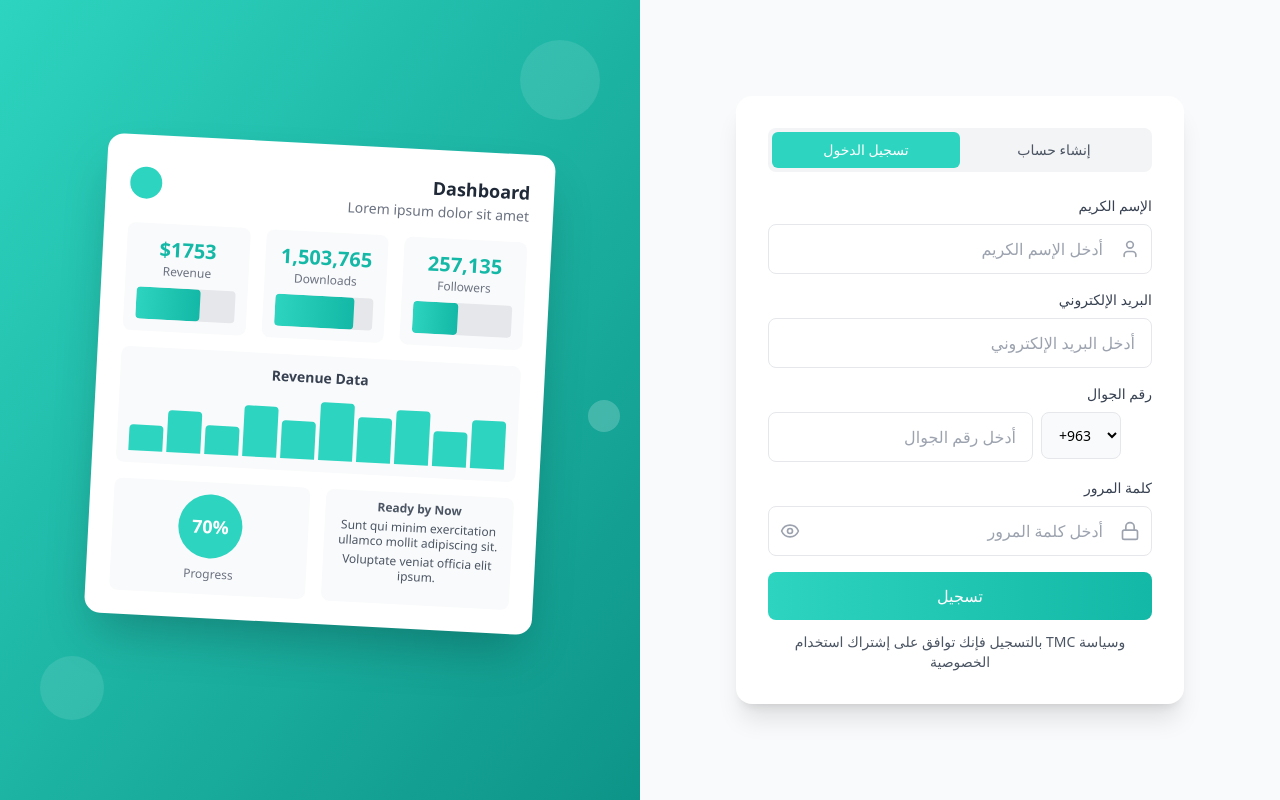
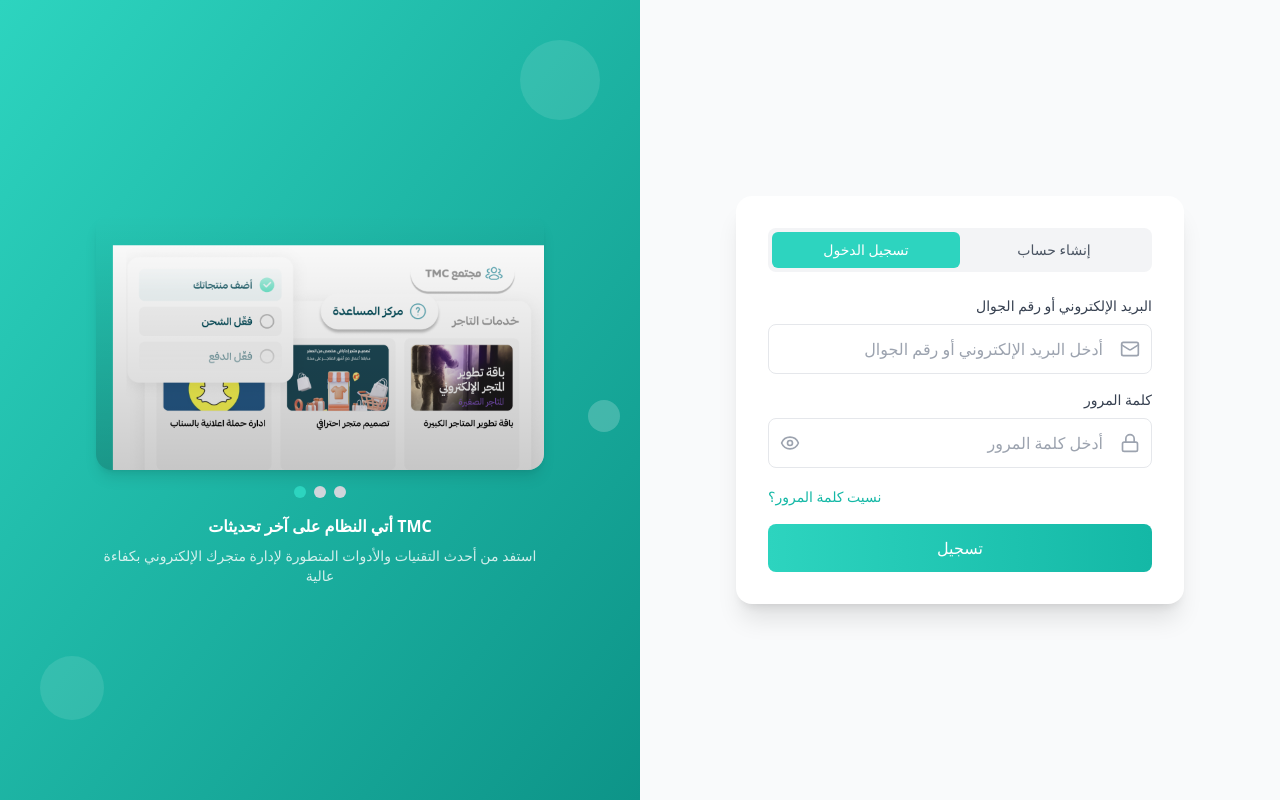
Before and after one commit to AhmadAlhjje/Souq, a Next.js app: page /LoginPage in a window 1280 px wide. Both pictures are taken after a click on the button "تسجيل الدخول". Built offline with nearby package versions, Linux system fonts and the light colour scheme.

Commit message:
login and register

```diff
--- a/src/app/LoginPage/page.jsx
+++ b/src/app/LoginPage/page.jsx
@@ -1,52 +1,77 @@
-"use client"
-import React, { useState } from 'react';
-import LoginTemplate from '../../components/templates/LoginTemplate';
-import Header from '../../components/organisms/Header';
-import AuthTabs from '../../components/molecules/AuthTabs';
-import LoginForm from '../../components/organisms/LoginForm';
+"use client";
+import React, { useState } from "react";
+import LoginTemplate from "../../components/templates/LoginTemplate";
+import Header from "../../components/organisms/Header";
+import AuthTabs from "../../components/molecules/AuthTabs";
+import LoginForm from "../../components/organisms/LoginForm";
+import SignInForm from "../../components/organisms/SignInForm";
 
 const LoginPage = () => {
-  const [activeTab, setActiveTab] = useState('register');
-  const [formData, setFormData] = useState({
-    fullName: '',
-    email: '',
-    phoneNumber: '',
-    countryCode: '+963',
-    password: ''
+  const [activeTab, setActiveTab] = useState("register");
+
+  // بيانات إنشاء الحساب
+  const [signUpData, setSignUpData] = useState({
+    fullName: "",
+    email: "",
+    phoneNumber: "",
+    countryCode: "+963",
+    password: "",
   });
 
-  const handleInputChange = (field, value) => {
-    setFormData(prev => ({
+  // بيانات تسجيل الدخول
+  const [signInData, setSignInData] = useState({
+    identifier: "",
+    password: "",
+  });
+
+  const handleSignUpChange = (field, value) => {
+    setSignUpData((prev) => ({
       ...prev,
-      [field]: value
+      [field]: value,
     }));
   };
 
-  const handleSubmit = () => {
-    console.log('Form submitted:', formData);
-    // هنا يمكن إضافة منطق تسجيل الدخول
+  const handleSignInChange = (field, value) => {
+    setSignInData((prev) => ({
+      ...prev,
+      [field]: value,
+    }));
+  };
+
+  const handleSignUpSubmit = () => {
+    console.log("Sign Up submitted:", signUpData);
+    // منطق إنشاء الحساب
+  };
+
+  const handleSignInSubmit = () => {
+    console.log("Sign In submitted:", signInData);
+    // منطق تسجيل الدخول
   };
 
   return (
-    <LoginTemplate>
+    <LoginTemplate showSlider={activeTab === "login"}>
       {/* <Header /> */}
       <AuthTabs activeTab={activeTab} setActiveTab={setActiveTab} />
-      <LoginForm
-        formData={formData}
-        handleInputChange={handleInputChange}
-        onSubmit={handleSubmit}
-      />
 
-      {/* <div className="mt-4 sm:mt-6 pt-3 sm:pt-4 border-t border-gray-200">
-        <div className="text-center">
-          <h3 className="text-sm sm:text-base font-semibold text-gray-800 mb-1 sm:mb-2">
-            كل ما تحتاجه لتنمو بمتجرك
-          </h3>
-          <p className="text-xs text-gray-600 leading-relaxed">
-            إنك فخور بأن نستفيد من مئات الأدعادات اللوجستية والأدوات التسويقية المتكاملة في TMC
-          </p>
-        </div>
-      </div> */}
+      {activeTab === "register" ? (
+        // نموذج إنشاء الحساب
+        <>
+          <LoginForm
+            formData={signUpData}
+            handleInputChange={handleSignUpChange}
+            onSubmit={handleSignUpSubmit}
+          />
+        </>
+      ) : (
+        // نموذج تسجيل الدخول
+        <>
+          <SignInForm
+            formData={signInData}
+            handleInputChange={handleSignInChange}
+            onSubmit={handleSignInSubmit}
+          />
+        </>
+      )}
     </LoginTemplate>
   );
 };
--- a/src/components/molecules/AuthActionButtons.tsx
+++ b/src/components/molecules/AuthActionButtons.tsx
@@ -16,9 +16,9 @@ const AuthActionButtons: React.FC<AuthActionButtonsProps> = ({ onLogin, onCreate
         onClick={onLogin}
         className="w-full py-2 px-3 sm:py-3 sm:px-4 rounded-lg font-medium transition-colors text-sm sm:text-base bg-gradient-to-r from-teal-400 to-teal-500 text-white hover:from-teal-500 hover:to-teal-600"
       />
-      <div className="text-center text-xs sm:text-sm text-gray-600 px-2">
+      {/* <div className="text-center text-xs sm:text-sm text-gray-600 px-2">
         بالتسجيل فإنك توافق على إشتراك استخدام TMC وسياسة الخصوصية
-      </div>
+      </div> */}
     </div>
   );
 };
--- /dev/null
+++ b/src/components/molecules/ImageSlider.tsx
@@ -0,0 +1,67 @@
+import React, { useState, useEffect } from 'react';
+
+interface SlideData {
+  id: number;
+  image: string;
+  title: string;
+  description: string;
+}
+
+interface ImageSliderProps {
+  slides: SlideData[];
+}
+
+const ImageSlider: React.FC<ImageSliderProps> = ({ slides }) => {
+  const [currentSlide, setCurrentSlide] = useState(0);
+
+  // Auto slide every 5 seconds
+  useEffect(() => {
+    const timer = setInterval(() => {
+      setCurrentSlide((prev) => (prev + 1) % slides.length);
+    }, 5000);
+
+    return () => clearInterval(timer);
+  }, [slides.length]);
+
+  return (
+    <div className="relative w-full max-w-md mx-auto">
+      {/* الصورة */}
+      <div className="relative overflow-hidden rounded-xl sm:rounded-2xl shadow-lg mb-4">
+        <img
+          src={slides[currentSlide]?.image || '/api/placeholder/400/250'}
+          alt={slides[currentSlide]?.title || 'Slide'}
+          className="w-full h-48 sm:h-64 object-cover transition-all duration-500"
+        />
+        {/* Overlay gradient */}
+        <div className="absolute inset-0 bg-gradient-to-t from-black/20 to-transparent"></div>
+      </div>
+
+      {/* النقاط المؤشرة */}
+      <div className="flex justify-center space-x-2 mb-4">
+        {slides.map((_, index) => (
+          <button
+            key={index}
+            onClick={() => setCurrentSlide(index)}
+            className={`w-2 h-2 sm:w-3 sm:h-3 rounded-full transition-colors ${
+              index === currentSlide
+                ? 'bg-teal-400'
+                : 'bg-gray-300'
+            }`}
+          />
+        ))}
+      </div>
+
+      {/* النص */}
+      <div className="text-center">
+        <h3 className="text-sm sm:text-base font-semibold text-white mb-2">
+          {slides[currentSlide]?.title || 'عنوان افتراضي'}
+        </h3>
+        <p className="text-xs sm:text-sm text-white/80 leading-relaxed">
+          {slides[currentSlide]?.description || 'وصف افتراضي'}
+        </p>
+      </div>
+    </div>
+  );
+};
+
+export default ImageSlider;
--- /dev/null
+++ b/src/components/organisms/SignInForm.tsx
@@ -0,0 +1,52 @@
+import React from 'react';
+import { Mail } from 'lucide-react';
+import InputField from '../../components/molecules/InputField';
+import PasswordField from '../../components/molecules/PasswordField';
+import AuthActionButtons from '../../components/molecules/AuthActionButtons';
+
+// تعريف الأنواع
+interface SignInFormData {
+  identifier: string;
+  password: string;
+}
+
+interface SignInFormProps {
+  formData: SignInFormData;
+  handleInputChange: (field: keyof SignInFormData, value: string) => void;
+  onSubmit: () => void;
+}
+
+const SignInForm: React.FC<SignInFormProps> = ({ formData, handleInputChange, onSubmit }) => {
+  return (
+    <div className="space-y-2 sm:space-y-4">
+      <InputField
+        label="البريد الإلكتروني أو رقم الجوال"
+        type="text"
+        placeholder="أدخل البريد الإلكتروني أو رقم الجوال"
+        value={formData.identifier}
+        onChange={(e: React.ChangeEvent<HTMLInputElement>) => handleInputChange('identifier', e.target.value)}
+        icon={Mail}
+      />
+
+      <PasswordField
+        label="كلمة المرور"
+        value={formData.password}
+        onChange={(e: React.ChangeEvent<HTMLInputElement>) => handleInputChange('password', e.target.value)}
+      />
+
+      {/* رابط نسيت كلمة المرور */}
+      <div className="text-left mb-4">
+        <a href="#" className="text-xs sm:text-sm text-teal-500 hover:text-teal-600 transition-colors">
+          نسيت كلمة المرور؟
+        </a>
+      </div>
+
+      <AuthActionButtons
+        onLogin={onSubmit}
+        onCreateAccount={() => console.log('Create account')}
+      />
+    </div>
+  );
+};
+
+export default SignInForm;
--- a/src/components/templates/LoginTemplate.jsx
+++ b/src/components/templates/LoginTemplate.jsx
@@ -1,11 +1,41 @@
 import React from 'react';
+import ImageSlider from '../molecules/ImageSlider';
 
-const LoginTemplate = ({ children }) => {
+const LoginTemplate = ({ children, showSlider = false }) => {
+  // بيانات الشرائح
+  const slides = [
+    {
+      id: 1,
+      image: '/images/image 1.png',
+      title: 'أتي النظام على آخر تحديثات TMC',
+      description: 'استفد من أحدث التقنيات والأدوات المتطورة لإدارة متجرك الإلكتروني بكفاءة عالية'
+    },
+    {
+      id: 2,
+      image: '/images/image2.png',
+      title: 'إدارة شاملة لمتجرك',
+      description: 'نظام متكامل يوفر لك جميع الأدوات اللازمة لإدارة المبيعات والمخزون والعملاء'
+    },
+    {
+      id: 3,
+      image: '/images/image22.png',
+      title: 'تحليلات متقدمة',
+      description: 'احصل على رؤى عميقة حول أداء متجرك من خلال التقارير والتحليلات المفصلة'
+    }
+  ];
+
   return (
     <div className="min-h-screen bg-gray-50 flex flex-col lg:flex-row">
-      {/* الصورة والـ Dashboard - الآن على اليسار */}
+      {/* الصورة والمحتوى - على اليسار */}
       <div className="w-full lg:w-1/2 bg-gradient-to-br from-teal-400 to-teal-600 flex items-center justify-center relative overflow-hidden min-h-[200px] sm:min-h-[300px] lg:min-h-screen order-1 lg:order-1">
         <div className="text-center text-white p-4 sm:p-6 lg:p-8 w-full max-w-lg">
+
+          {showSlider ? (
+            // عرض الـ Slider لصفحة تسجيل الدخول
+            <ImageSlider slides={slides} />
+          ) : (
+            // عرض الـ Dashboard لصفحة إنشاء الحساب
+            <>
               {/* صورة Dashboard */}
               <div className="bg-white rounded-xl sm:rounded-2xl shadow-2xl p-3 sm:p-4 lg:p-6 mb-4 sm:mb-6 lg:mb-8 transform rotate-1 sm:rotate-3 hover:rotate-0 transition-transform duration-500">
                 <div className="flex items-center justify-between mb-3 sm:mb-4">
@@ -69,6 +99,8 @@ const LoginTemplate = ({ children }) => {
                   </div>
                 </div>
               </div>
+            </>
+          )}
 
           {/* عناصر زخرفية - تظهر فقط على الشاشات الكبيرة */}
           <div className="absolute top-10 right-10 w-10 h-10 sm:w-20 sm:h-20 bg-white bg-opacity-10 rounded-full hidden lg:block"></div>
@@ -77,7 +109,7 @@ const LoginTemplate = ({ children }) => {
         </div>
       </div>
 
-      {/* نموذج تسجيل الدخول - الآن على اليمين */}
+      {/* نموذج تسجيل الدخول - على اليمين */}
       <div className="w-full lg:w-1/2 flex items-center justify-center p-4 sm:p-6 lg:p-8 order-2 lg:order-2">
         <div className="bg-white rounded-xl sm:rounded-2xl shadow-xl p-4 sm:p-6 lg:p-8 w-full max-w-sm sm:max-w-md">
           {children}
--- /dev/null
+++ b/src/types/FormData.ts
@@ -0,0 +1,12 @@
+export interface SignUpFormData {
+  fullName: string;
+  email: string;
+  phoneNumber: string;
+  countryCode: string;
+  password: string;
+}
+
+export interface SignInFormData {
+  identifier: string; // email or phone
+  password: string;
+}
```
Also changed, not shown: src/components/molecules/ActionButtons.tsx (+19 -3 lines). Lines whose indentation alone changed are shown as unchanged.
